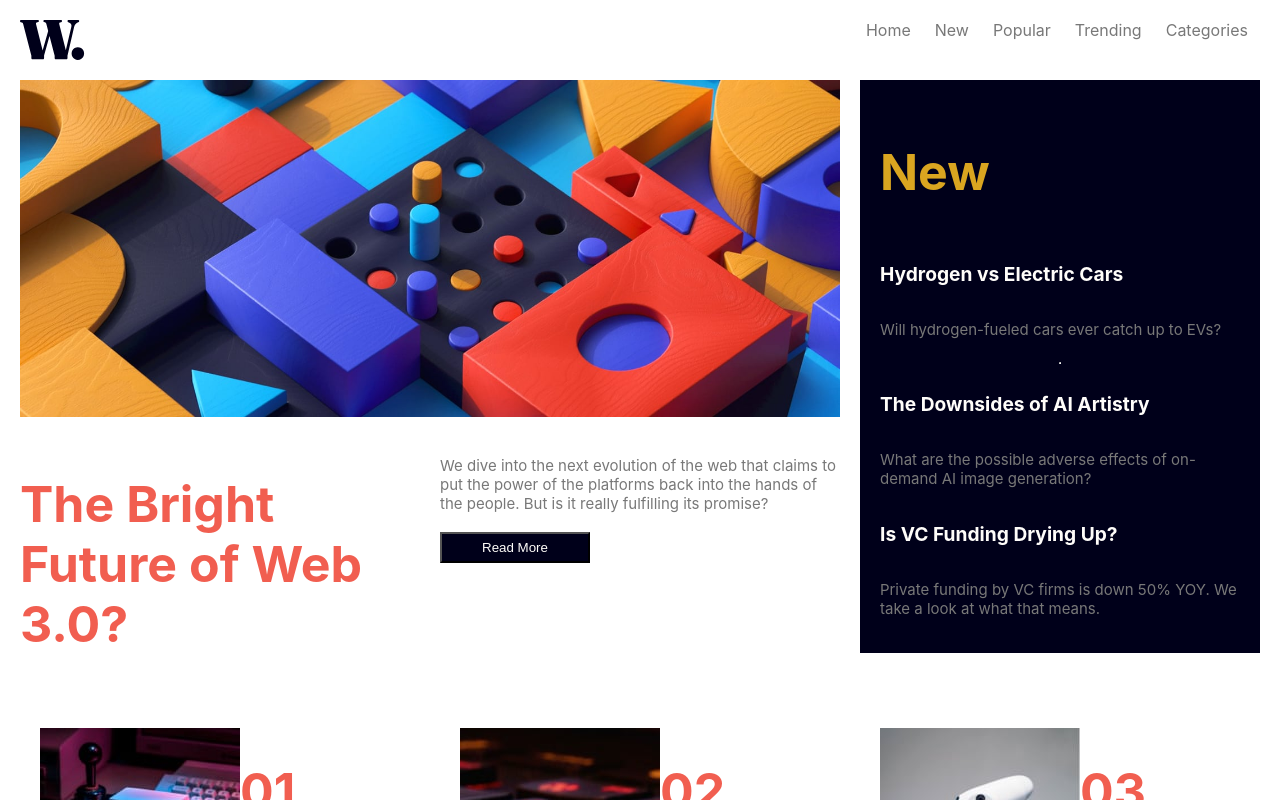
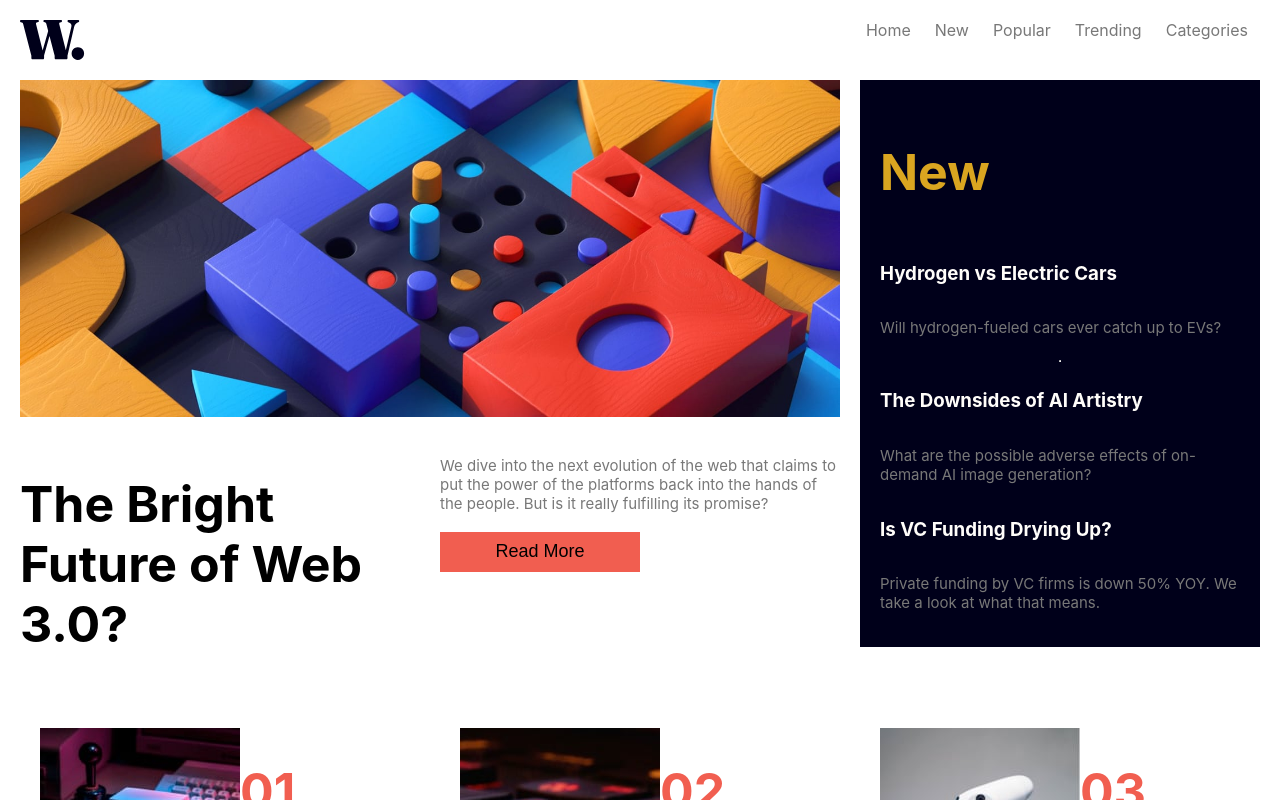
Before and after one commit to taphead/test-react-app, a React (Create React App) app: page / in a window 1280 px wide. Shown: the top 800 px of the page. Built offline with nearby package versions, Linux system fonts and the light colour scheme.

Commit message:
css fixes

```diff
--- a/src/components/BoldTextBlock.jsx
+++ b/src/components/BoldTextBlock.jsx
@@ -3,7 +3,7 @@ import "./BoldTextBlock.css";
 export default function BoldTextBlock({ name }) {
   return (
     <div className={name}>
-      <h1>The Bright Future of Web 3.0?</h1>
+      <h1 className="boldtextblock">The Bright Future of Web 3.0?</h1>
     </div>
   );
 }
--- a/src/components/Card.css
+++ b/src/components/Card.css
@@ -1,9 +1,13 @@
-h3 {
+.cardh3 {
   color: black;
   font-weight: bolder;
   font-size: larger;
 }
 
-h1 {
+.cardh3:hover {
   color: hsl(5, 85%, 63%);
 }
+
+.cardh1 {
+  color: hsl(5, 85%, 63%);
+}
--- a/src/components/Card.jsx
+++ b/src/components/Card.jsx
@@ -7,8 +7,8 @@ export default function Card({ img, num, head, text, name }) {
         <img className="image" src={img} alt="some stuff idk" />
       </div>
       <div className="textblock">
-        <h1>{num}</h1>
-        <h3>{head}</h3>
+        <h1 className="cardh1">{num}</h1>
+        <h3 className="cardh3">{head}</h3>
         <p>{text}</p>
       </div>
     </div>
--- a/src/components/ReadBlock.css
+++ b/src/components/ReadBlock.css
@@ -1,8 +1,17 @@
 button {
-  color: hsl(36, 100%, 99%);
+  color: black;
   padding: 6px;
+  font-size: large;
+  background-color: hsl(5, 85%, 63%);
+  width: 200px;
+  height: 40px;
+  border: none;
+}
+
+button:hover {
   background-color: hsl(240, 100%, 5%);
-  width: 150px;
+  cursor: pointer;
+  color: whitesmoke;
 }
 
 p {
--- a/src/components/ReadBlock.jsx
+++ b/src/components/ReadBlock.jsx
@@ -9,7 +9,7 @@ export default function ReadBlock({ name }) {
         fulfilling its promise?
         <br />
         <br />
-        <button>Read More</button>
+        <button className="readbutton">Read More</button>
       </p>
     </div>
   );
```
